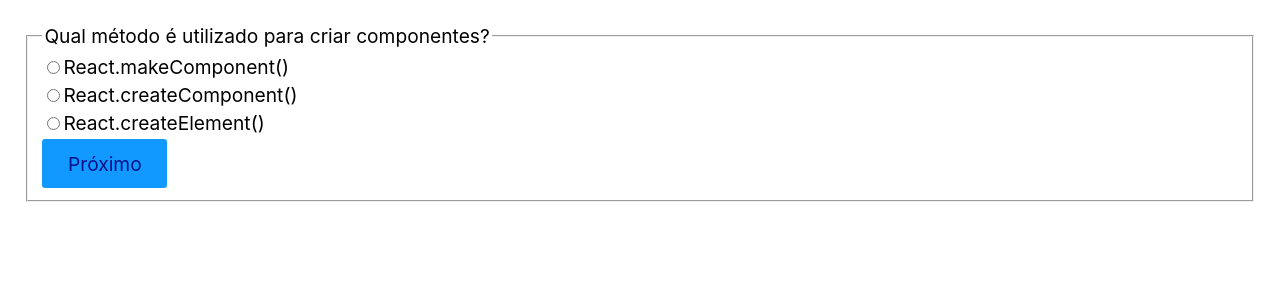
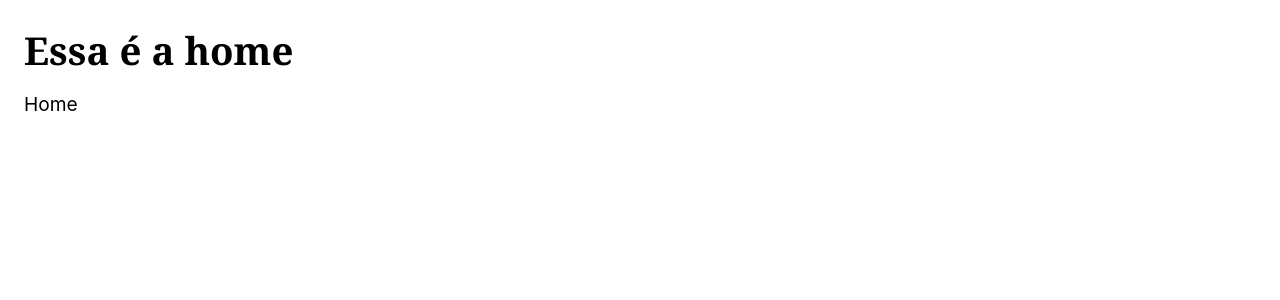
Before and after one commit to augustopiatto/Origamid-React, a React (Vite) app: page / in a window 1280 px wide. Shown: the top 300 px of the page. Built offline with nearby package versions, Linux system fonts and the light colour scheme; the HTML template or start-up script is replaced by a standard one.

Commit message:
setup pra modulo 6

```diff
--- a/package.json
+++ b/package.json
@@ -12,7 +12,8 @@
   "dependencies": {
     "react": "^18.2.0",
     "react-dom": "^18.2.0",
-    "vite-plugin-svgr": "^3.2.0"
+    "react-router-dom": "^6.14.1",
+    "vite-plugin-svgr": "^2.2.2"
   },
   "devDependencies": {
     "@types/react": "^18.0.37",
--- a/src/App.jsx
+++ b/src/App.jsx
@@ -1,93 +1,14 @@
-import React, { useState } from 'react';
-import Pergunta from './Pergunta.jsx';
-
-const perguntas = [
-  {
-    pergunta: 'Qual método é utilizado para criar componentes?',
-    options: [
-      'React.makeComponent()',
-      'React.createComponent()',
-      'React.createElement()',
-    ],
-    resposta: 'React.createElement()',
-    id: 'p1',
-  },
-  {
-    pergunta: 'Como importamos um componente externo?',
-    options: [
-      'import Component from "./Component"',
-      'require("./Component")',
-      'import "./Component"',
-    ],
-    resposta: 'import Component from "./Component"',
-    id: 'p2',
-  },
-  {
-    pergunta: 'Qual hook não é nativo?',
-    options: ['useEffect()', 'useFetch()', 'useCallback()'],
-    resposta: 'useFetch()',
-    id: 'p3',
-  },
-  {
-    pergunta: 'Qual palavra deve ser utilizada para criarmos um hook?',
-    options: ['set', 'get', 'use'],
-    resposta: 'use',
-    id: 'p4',
-  },
-];
+import React from 'react';
+import { BrowserRouter, Routes, Route } from 'react-router-dom';
+import Home from './Home.jsx';
 
 const App = () => {
-  const [resultado, setResultado] = useState(0);
-  const [pagAtual, setPagAtual] = useState(0);
-  const [respostas, setRespostas] = useState({
-    p1: '',
-    p2: '',
-    p3: '',
-    p4: '',
-  });
-
-  const handleSubmit = (event) => {
-    event.preventDefault();
-  };
-
-  const resultadoFinal = () => {
-    const resultado = perguntas.filter(
-      (pergunta) => pergunta.resposta === respostas[pergunta.id],
-    );
-    setResultado(`Você acertou: ${resultado.length} de ${perguntas.length}`);
-  };
-
-  const handleClick = () => {
-    if (pagAtual < perguntas.length - 1) {
-      setPagAtual(pagAtual + 1);
-    } else {
-      setPagAtual(pagAtual + 1);
-      resultadoFinal();
-    }
-  };
-
   return (
-    <form onSubmit={handleSubmit}>
-      {perguntas.map((pergunta, index) => {
-        return (
-          <div key={pergunta.id}>
-            {pagAtual === index && (
-              <fieldset>
-                <Pergunta
-                  pergunta={pergunta}
-                  respostas={respostas}
-                  setRespostas={setRespostas}
-                />
-                <button onClick={handleClick}>
-                  {index !== perguntas.length - 1 ? 'Próximo' : 'Confirmar'}
-                </button>
-              </fieldset>
-            )}
-          </div>
-        );
-      })}
-      {!!resultado && <p>Resultado Final: {resultado}</p>}
-    </form>
+    <BrowserRouter>
+      <Routes>
+        <Route path="/" element={<Home />} />
+      </Routes>
+    </BrowserRouter>
   );
 };
 
--- /dev/null
+++ b/src/Home.jsx
@@ -0,0 +1,10 @@
+const Home = () => {
+  return (
+    <div>
+      <h1>Essa é a home</h1>
+      <p>Home</p>
+    </div>
+  );
+};
+
+export default Home;
--- a/src/Pergunta.jsx
+++ /dev/null
@@ -1,25 +0,0 @@
-import React from 'react';
-import Radio from './Radio.jsx';
-
-const Pergunta = ({ pergunta, respostas, setRespostas }) => {
-  return (
-    <>
-      <legend>{pergunta.pergunta}</legend>
-      {pergunta.options.map((option) => {
-        return (
-          <Radio
-            option={option}
-            resposta={pergunta.resposta}
-            respostas={respostas}
-            setRespostas={setRespostas}
-            value={respostas[pergunta.id]}
-            key={option}
-            {...pergunta}
-          />
-        );
-      })}
-    </>
-  );
-};
-
-export default Pergunta;
--- a/src/Radio.jsx
+++ /dev/null
@@ -1,22 +0,0 @@
-import React from 'react';
-
-const Radio = ({ id, option, value, respostas, setRespostas }) => {
-  const handleChange = ({ target }) => {
-    setRespostas({ ...respostas, [target.id]: target.value });
-  };
-
-  return (
-    <label>
-      <input
-        id={id}
-        checked={value === option}
-        type="radio"
-        value={option}
-        onChange={handleChange}
-      />
-      {option}
-    </label>
-  );
-};
-
-export default Radio;
```
Also changed, not shown: 1 other file (tests, documents, lock files or other folders).
